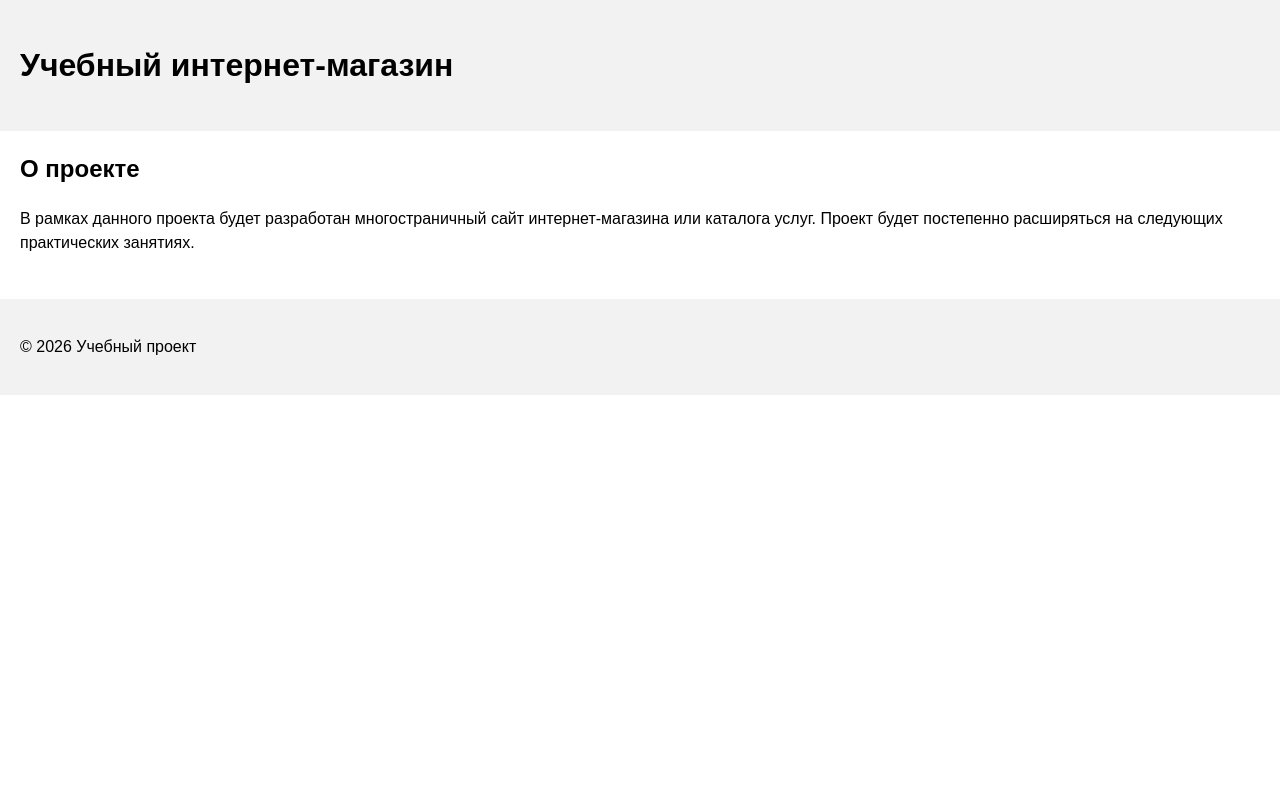
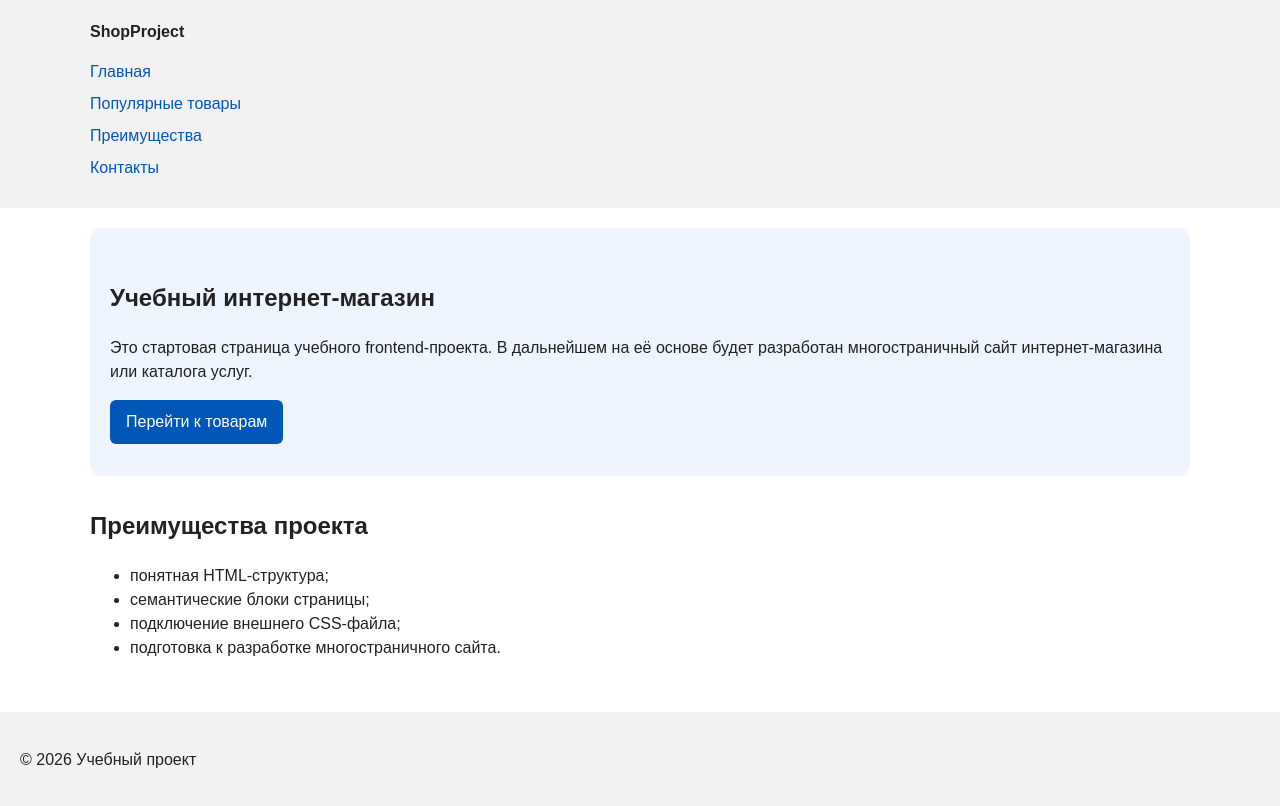
Before and after one commit to VladimirNikonov07/kr1-html-css-shop, a plain HTML site: page index.html in a window 1280 px wide. Drawn offline with Linux system fonts and the light colour scheme.

Commit message:
feat: add semantic HTML structure and base CSS styles

```diff
--- a/css/style.css
+++ b/css/style.css
@@ -1,27 +1,154 @@
+/*
+  Универсальное правило для всех элементов.
+  border-box делает расчёт размеров более понятным:
+  width включает content, padding и border.
+*/
+* {
+  box-sizing: border-box;
+}
+/*
+  Убираем стандартный внешний отступ браузера у body.
+  Без этого вокруг страницы может появиться белая рамка.
+*/
 body {
   margin: 0;
   font-family: Arial, sans-serif;
   line-height: 1.5;
+  color: #222222;
+  background-color: #ffffff;
 }
-
+/*
+  Задаём внутренние отступы для основных областей страницы.
+  Это делает содержимое визуально отделённым от краёв окна браузера.
+*/
 header,
 main,
 footer {
   padding: 20px;
 }
-
+/*
+  Оформляем шапку страницы.
+  Пока используется простой светло-серый фон.
+*/
 header {
   background-color: #f2f2f2;
 }
-
+/*
+  Оформляем подвал страницы тем же фоном,
+  чтобы визуально отделить его от основного содержимого.
+*/
 footer {
   background-color: #f2f2f2;
 }
-
-section {
-  margin-bottom: 24px;
+/*
+  Ограничиваем ширину содержимого шапки,
+  чтобы оно не растягивалось слишком сильно на широких экранах.
+*/
+.site-header {
+  max-width: 1100px;
+  margin: 0 auto;
 }
-
-section h2 {
+/*
+  Оформляем текстовый логотип.
+*/
+.site-logo {
+  font-weight: bold;
+  text-decoration: none;
+  color: #222222;
+}
+/*
+  Убираем стандартные отступы и маркеры списка навигации.
+*/
+.site-nav__list {
+  padding: 0;
+  margin: 16px 0 0;
+  list-style: none;
+}
+/*
+  Добавляем расстояние между пунктами меню.
+*/
+.site-nav__list li {
+  margin-bottom: 8px;
+}
+/*
+  Оформляем ссылки меню.
+*/
+.site-nav__list a {
+  color: #0057b8;
+  text-decoration: none;
+}
+/*
+  При наведении мыши подчёркиваем ссылку.
+  Подробно состояния интерфейса будут рассмотрены в практической работе 1.7.
+*/
+.site-nav__list a:hover {
+  text-decoration: underline;
+}
+/*
+  Hero-блок — первый крупный блок страницы.
+  Он визуально отделяется от остальных разделов фоном и отступами.
+*/
+.hero {
+  max-width: 1100px;
+  margin: 0 auto 32px;
+  padding: 32px 20px;
+  background-color: #eef5ff;
+  border-radius: 12px;
+}
+/*
+  Общий класс для разделов страницы.
+*/
+.section {
+  max-width: 1100px;
+  margin: 0 auto 32px;
+}
+/*
+  Убираем лишний верхний отступ у заголовков разделов.
+*/
+.section h2 {
   margin-top: 0;
 }
+/*
+  Карточка товара — самостоятельный блок.
+  На следующих занятиях карточки будут доработаны и выстроены в сетку.
+*/
+.product-card {
+  margin-bottom: 16px;
+  padding: 16px;
+  border: 1px solid #dddddd;
+  border-radius: 8px;
+  background-color: #ffffff;
+}
+/*
+  Убираем лишний верхний отступ у заголовка карточки.
+*/
+.product-card h3 {
+  margin-top: 0;
+}
+/*
+  Пока это обычная ссылка, но визуально она оформляется как кнопка.
+*/
+.button {
+  display: inline-block;
+  padding: 10px 16px;
+  color: #ffffff;
+  background-color: #0057b8;
+  text-decoration: none;
+  border-radius: 6px;
+}
+/*
+  Простое состояние наведения для кнопки.
+*/
+.button:hover {
+  background-color: #003f86;
+}
+/*
+  Дополнительный информационный блок.
+*/
+.aside-info {
+  max-width: 1100px;
+  margin: 0 auto 32px;
+  padding: 16px;
+  border-left: 4px solid #0057b8;
+  background-color: #f7f7f7;
+}
--- a/index.html
+++ b/index.html
@@ -8,20 +8,43 @@
 </head>
 <body>
   <header>
-    <h1>Учебный интернет-магазин</h1>
-  </header>
+    <div class="site-header">
+        <a class="site-logo" href="index.html">ShopProject</a>
+
+        <nav class="site-nav" aria-label="Основная навигация">
+            <ul class="site-nav__list">
+                <li><a href="index.html">Главная</a></li>
+                <li><a href="#popular">Популярные товары</a></li>
+                <li><a href="#advantages">Преимущества</a></li>
+                <li><a href="#contacts">Контакты</a></li>
+            </ul>
+        </nav>
+    </div>
+</header>
+
 
   <main>
-    <section>
-      <h2>О проекте</h2>
-      <p>
-        В рамках данного проекта будет разработан многостраничный сайт
-        интернет-магазина или каталога услуг. Проект будет постепенно
-        расширяться на следующих практических занятиях.
-      </p>
-    </section>
+    <!-- Основное содержимое страницы -->
+     <section class="hero">
+        <h1>Учебный интернет-магазин</h1>
+        <p>
+            Это стартовая страница учебного frontend-проекта.
+            В дальнейшем на её основе будет разработан многостраничный сайт
+            интернет-магазина или каталога услуг.
+        </p>
+        <a class="button" href="#popular">Перейти к товарам</a>
+      </section>
+
+      <section class="section" id="advantages">
+        <h2>Преимущества проекта</h2>
+        <ul class="advantages-list">
+          <li>понятная HTML-структура;</li>
+          <li>семантические блоки страницы;</li>
+          <li>подключение внешнего CSS-файла;</li>
+          <li>подготовка к разработке многостраничного сайта.</li>
+        </ul>
+      </section>
   </main>
-
   <footer>
     <p>&copy; 2026 Учебный проект</p>
   </footer>
```
Also changed, not shown: 1 other file.
